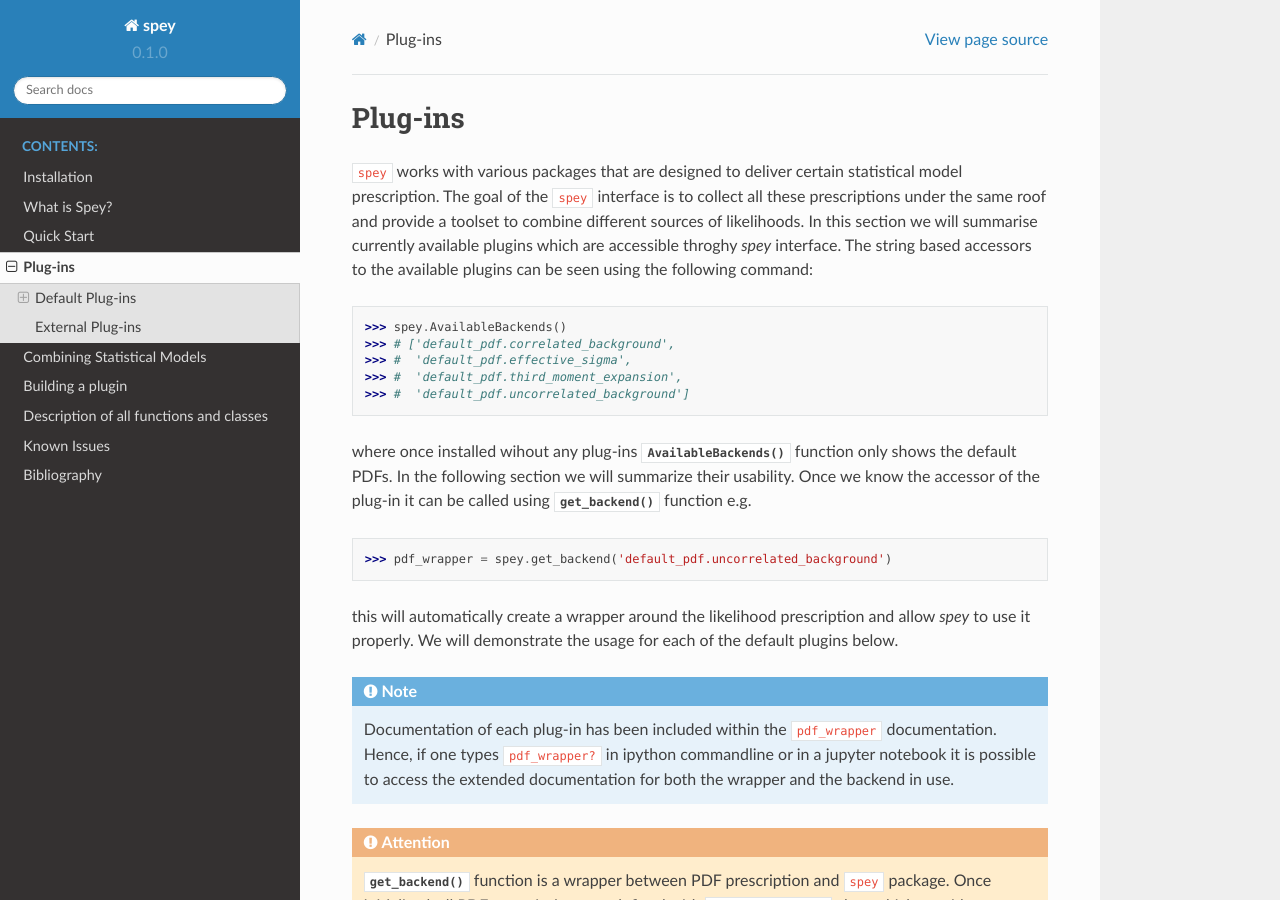
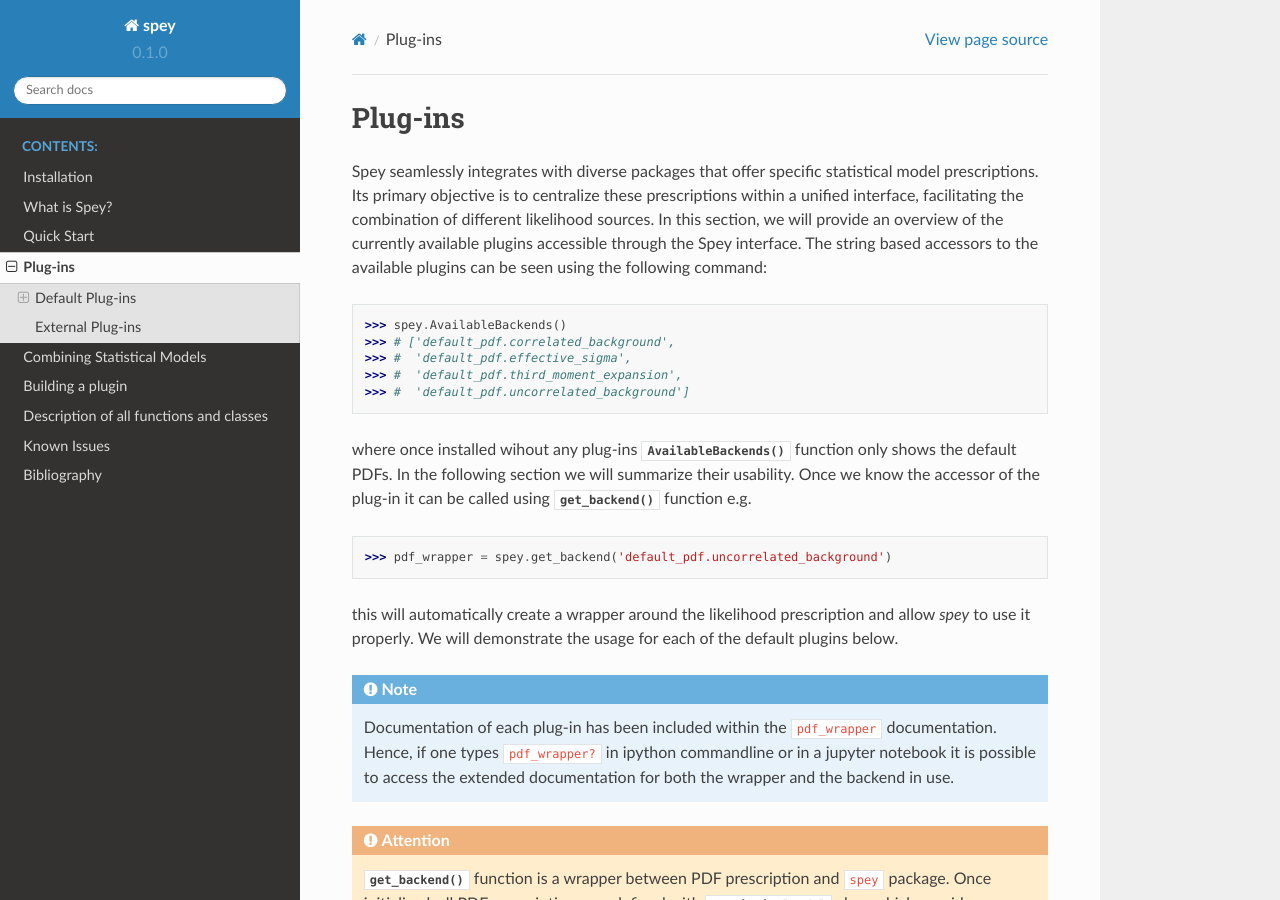
Before and after one commit to SpeysideHEP/spey, a Sphinx documentation site: the page built from docs/plugins.rst, in a window 1280 px wide and 900 px high. Built offline with Sphinx 7.4.7 and the Read the Docs theme 2.0.0, drawn with Linux system fonts in a browser that asks for light colours; cross-references to code outside the pages are shown as plain code.

Commit message:
update plugins.rst

```diff
--- a/docs/plugins.rst
+++ b/docs/plugins.rst
@@ -3,11 +3,12 @@
 Plug-ins
 ========
 
-``spey`` works with various packages that are designed to deliver certain statistical model
-prescription. The goal of the ``spey`` interface is to collect all these prescriptions under
-the same roof and provide a toolset to combine different sources of likelihoods.
-In this section we will summarise currently available plugins
-which are accessible throghy `spey` interface. The string based accessors
+Spey seamlessly integrates with diverse packages that offer specific
+statistical model prescriptions. Its primary objective is to centralize
+these prescriptions within a unified interface, facilitating the
+combination of different likelihood sources. In this section, we
+will provide an overview of the currently available plugins accessible
+through the Spey interface. The string based accessors
 to the available plugins can be seen using the following command:
 
 .. code-block:: python3
```
